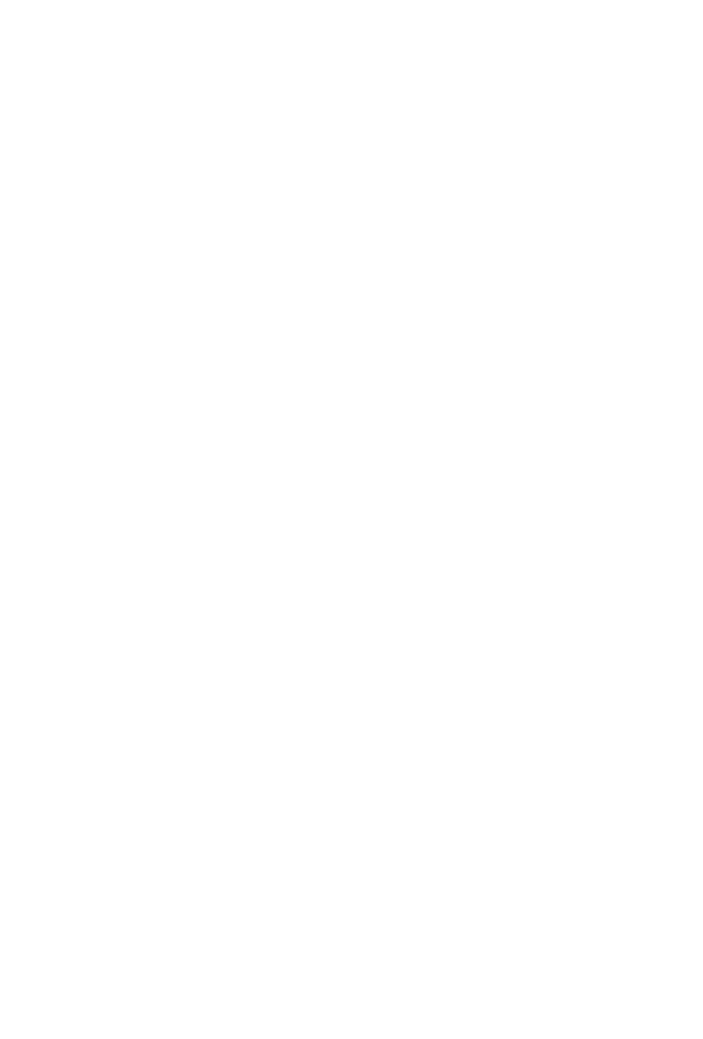
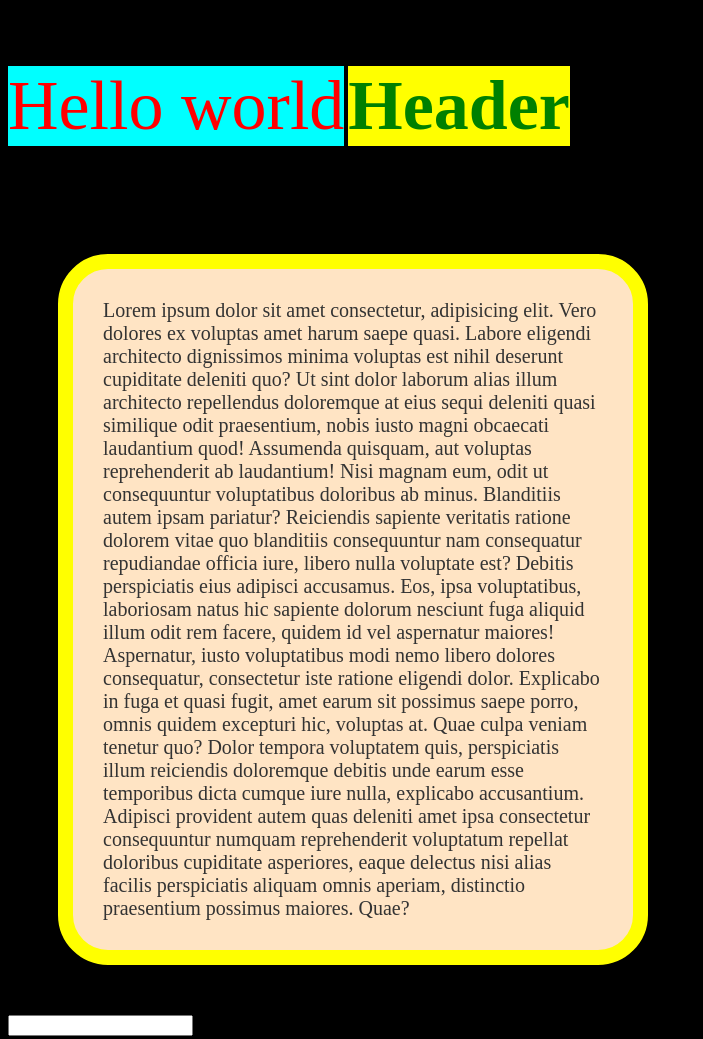
Before and after one commit to alisheyx-coding/css-intro, a plain HTML site: page index.html in a window 1280 px wide. Shown: the whole page, without its empty margins (0-703 px from the left). Before the commit the page ends 800 px from the top, so only its background shows below. Drawn offline with Linux system fonts and the light colour scheme.

Commit message:
added css

```diff
--- a/index.html
+++ b/index.html
@@ -4,9 +4,38 @@
     <meta charset="UTF-8" />
     <meta http-equiv="X-UA-Compatible" content="IE=edge" />
     <meta name="viewport" content="width=device-width, initial-scale=1.0" />
+    <link rel="stylesheet" href="style.css" />
     <title>CSS</title>
   </head>
   <body>
+    <h1>Hello world</h1>
+    <h2>Header</h2>
 
+    <p>
+      Lorem ipsum dolor sit amet consectetur, adipisicing elit. Vero dolores ex
+      voluptas amet harum saepe quasi. Labore eligendi architecto dignissimos
+      minima voluptas est nihil deserunt cupiditate deleniti quo? Ut sint dolor
+      laborum alias illum architecto repellendus doloremque at eius sequi
+      deleniti quasi similique odit praesentium, nobis iusto magni obcaecati
+      laudantium quod! Assumenda quisquam, aut voluptas reprehenderit ab
+      laudantium! Nisi magnam eum, odit ut consequuntur voluptatibus doloribus
+      ab minus. Blanditiis autem ipsam pariatur? Reiciendis sapiente veritatis
+      ratione dolorem vitae quo blanditiis consequuntur nam consequatur
+      repudiandae officia iure, libero nulla voluptate est? Debitis perspiciatis
+      eius adipisci accusamus. Eos, ipsa voluptatibus, laboriosam natus hic
+      sapiente dolorum nesciunt fuga aliquid illum odit rem facere, quidem id
+      vel aspernatur maiores! Aspernatur, iusto voluptatibus modi nemo libero
+      dolores consequatur, consectetur iste ratione eligendi dolor. Explicabo in
+      fuga et quasi fugit, amet earum sit possimus saepe porro, omnis quidem
+      excepturi hic, voluptas at. Quae culpa veniam tenetur quo? Dolor tempora
+      voluptatem quis, perspiciatis illum reiciendis doloremque debitis unde
+      earum esse temporibus dicta cumque iure nulla, explicabo accusantium.
+      Adipisci provident autem quas deleniti amet ipsa consectetur consequuntur
+      numquam reprehenderit voluptatum repellat doloribus cupiditate asperiores,
+      eaque delectus nisi alias facilis perspiciatis aliquam omnis aperiam,
+      distinctio praesentium possimus maiores. Quae?
+    </p>
+
+    <input type="text" />
   </body>
 </html>
--- /dev/null
+++ b/style.css
@@ -0,0 +1,44 @@
+body{
+    background: black;
+}
+
+h1{
+    color: red;
+    font-size: 70px;
+    font-weight: 400;
+    text-align: center;
+    background-color: aqua;
+    display: inline-block;
+}
+
+h2{
+    color: green;
+    background: yellow;
+    font-size: 70px;
+    display: inline-block;
+}
+
+input{
+    display: block;
+}
+
+p{
+    color: #333;
+    background-color: bisque;
+    width: 500px;
+    font-size: 20px;
+
+    padding: 30px;
+    /* padding: 60px 60px; */
+    /* padding: 0px 30px 800px; */
+    /* padding: 0px 130px 30px 500px; */
+
+    margin: 50px;
+    /* margin: 60px 60px; */
+    /* margin: 0px 30px 800px; */
+    /* margin: 0px 130px 30px 500px; */
+
+    border: 15px yellow solid;
+
+    border-radius: 50px;
+}
```
